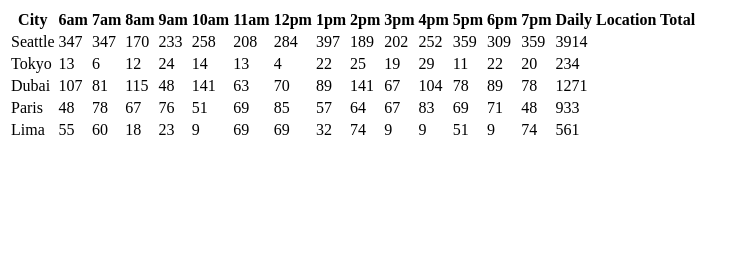
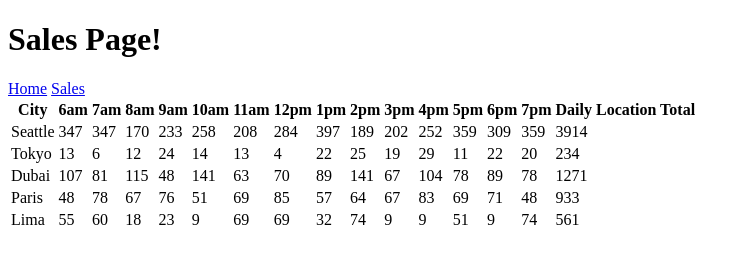
Before and after one commit to Nathan-Waters/cookie-stand, a plain HTML site: page sales.html in a window 1280 px wide. Shown: the whole page, without its empty margins (0-750 px from the left). Drawn offline with Linux system fonts and the light colour scheme.

Commit message:
setting up page for lab08

```diff
--- a/sales.html
+++ b/sales.html
@@ -5,9 +5,16 @@
   <title>Sales</title>
 </head>
 <body>
+  <header>
+    <h1>Sales Page!</h1>
+    <nav>
+      <a href="index.html">Home</a>
+      <a href="sales.html">Sales</a>
+    </nav>
+  </header>
   <table id="table">
+  </table>
 
-  </table>
   <footer>
     <script src="app.js" type="text/javascript"></script>
   </footer>
```
Also changed, not shown: index.html (+5 -0 lines), img/chinook.jpg (added), img/cutter.jpeg (added), img/family.jpg (added), img/fish.jpg (added), img/frosted-cookie.jpg (added), img/salmon.png (added), img/shirt.jpg (added), 1 other file.
